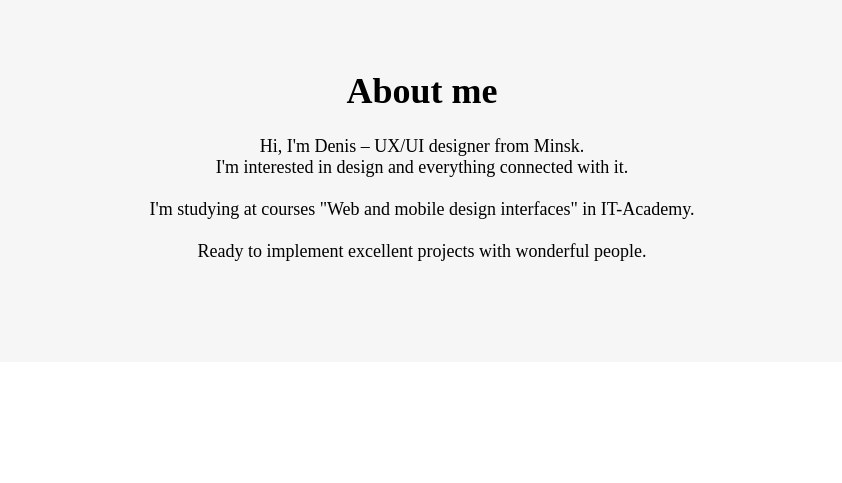
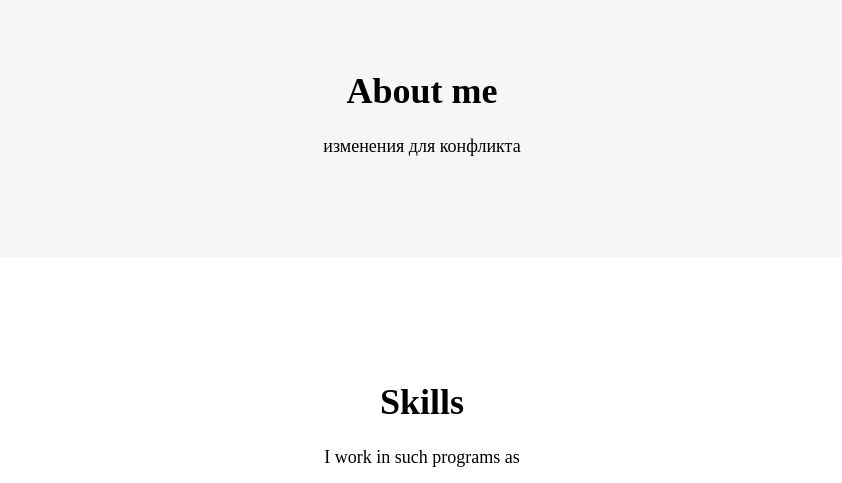
Before and after one commit to Sarrriva/landing-page, a plain HTML site: page src/index.html in a window 1280 px wide. Shown: the part 1040-1523 px from the top of the page, without its empty margins (218-1060 px from the left). Drawn offline with Linux system fonts and the light colour scheme; a script that the page names is missing; a web font is replaced by a local one.

Commit message:
изменения для конфликта

```diff
--- a/src/index.html
+++ b/src/index.html
@@ -31,10 +31,7 @@
             <div class="page-content centered">
                 <h1>About me</h1>
                 <div>
-                    Hi, I'm Denis – UX/UI designer from Minsk.<br />
-                    I'm interested in design and everything connected with it.<br /><br />
-                    I'm studying at courses "Web and mobile design interfaces" in IT-Academy.<br /><br />
-                    Ready to implement excellent projects with wonderful people.<br />
+               изменения для конфликта
                 </div>
             </div>
         </div>
```
